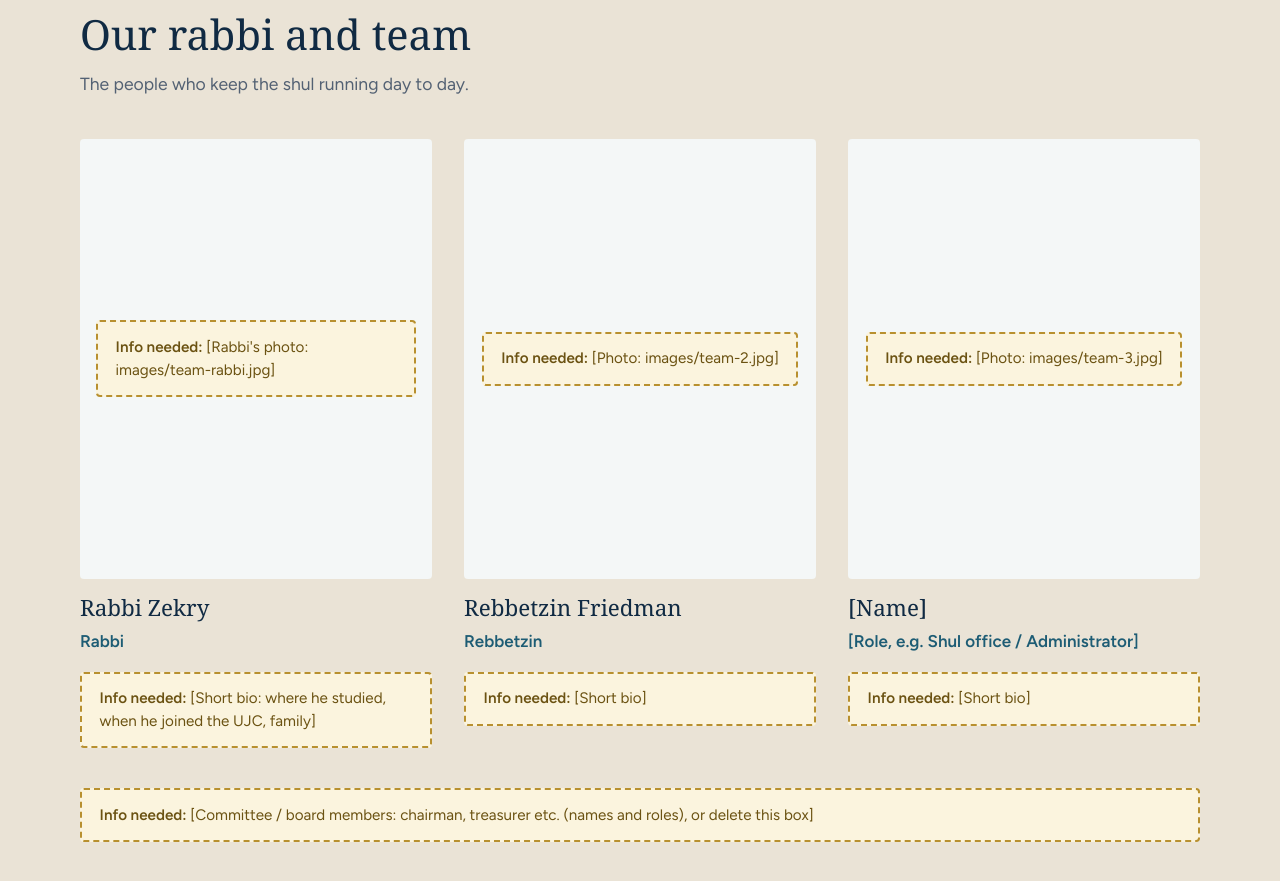
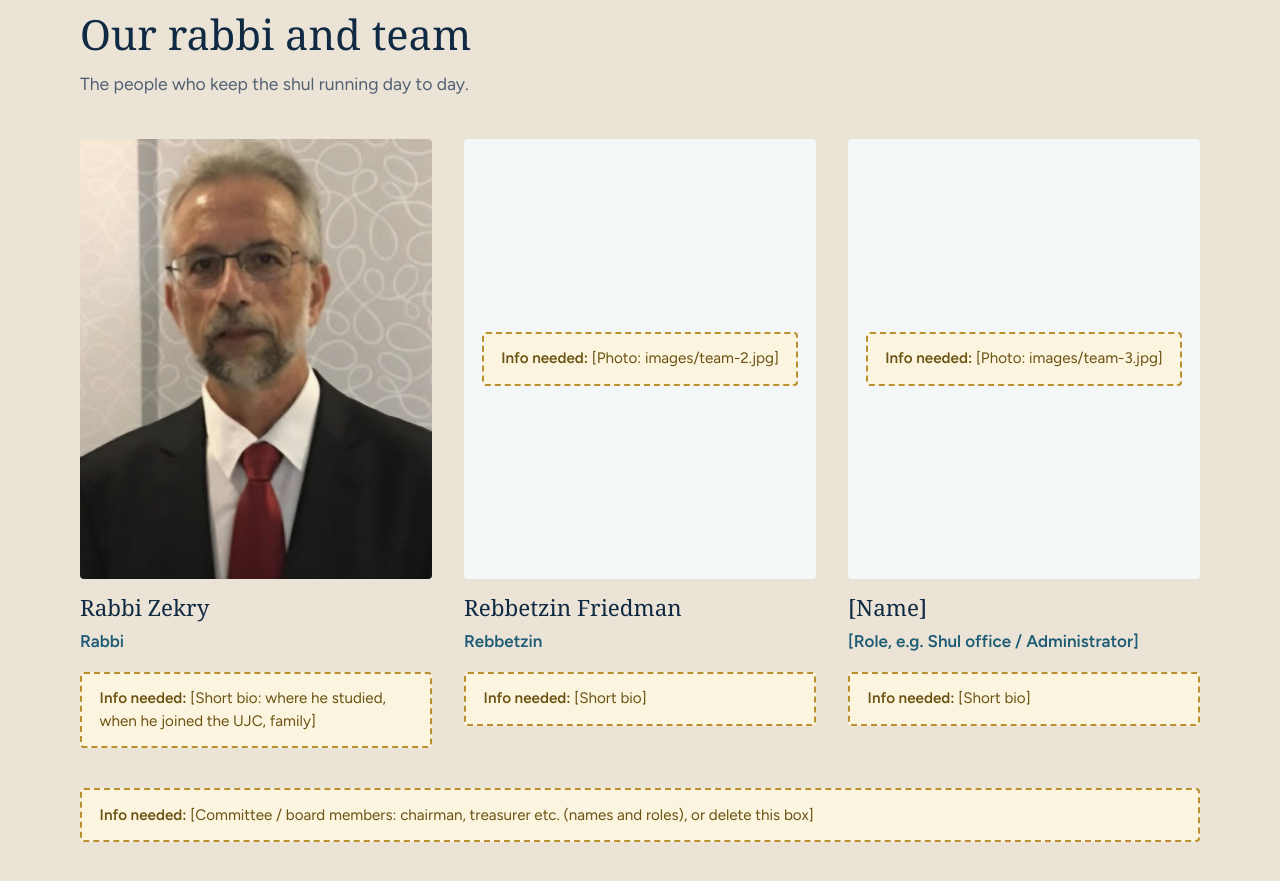
Before and after one commit to Acefusion1/J.WEBSITE, a plain HTML site: page about.html in a window 1280 px wide. Shown: the part 940-1821 px from the top of the page. Drawn offline with Linux system fonts and the light colour scheme; a web font is replaced by a local one.

Commit message:
Add Rabbi Zekry's photo to About page team section
Co-Authored-By: Claude Opus 5.5 <noreply@anthropic.com>
Claude-Session: https://claude.ai/code/session_016mF4tHd8a2S1iQYpNCFSnk

```diff
--- a/about.html
+++ b/about.html
@@ -96,7 +96,7 @@
         <p class="section-lead">The people who keep the shul running day to day.</p>
         <div class="team-grid">
           <article class="team-member">
-            <div class="team-photo"><span class="info-needed"><strong>Info needed:</strong> [Rabbi's photo: images/team-rabbi.jpg]</span></div>
+            <div class="team-photo has-photo"><img src="images/team-rabbi.jpg" alt="Rabbi Zekry" loading="lazy"></div>
             <h3>Rabbi Zekry</h3>
             <p class="team-role">Rabbi</p>
             <div class="info-needed"><strong>Info needed:</strong> [Short bio: where he studied, when he joined the UJC, family]</div>
--- a/css/style.css
+++ b/css/style.css
@@ -431,6 +431,8 @@ address { font-style: normal; font-size: 1.2rem; margin: 1rem 0 1.5rem; color: #
 .team-grid { display: grid; grid-template-columns: repeat(3, 1fr); gap: 2rem; margin-bottom: 1.5rem; }
 .team-photo { aspect-ratio: 4 / 5; background: var(--salt); border-radius: var(--radius); display: flex; align-items: center; justify-content: center; padding: 1rem; margin-bottom: 1rem; }
 .team-photo .info-needed { margin: 0; }
+.team-photo.has-photo { padding: 0; overflow: hidden; }
+.team-photo.has-photo img { width: 100%; height: 100%; object-fit: cover; object-position: center 20%; display: block; }
 .team-role { color: var(--ocean); font-weight: 600; margin-bottom: 0.5rem; }
 
 /* ===== Life cycle / commemoration lists ===== */
```
Also changed, not shown: images/team-rabbi.jpg (added).
